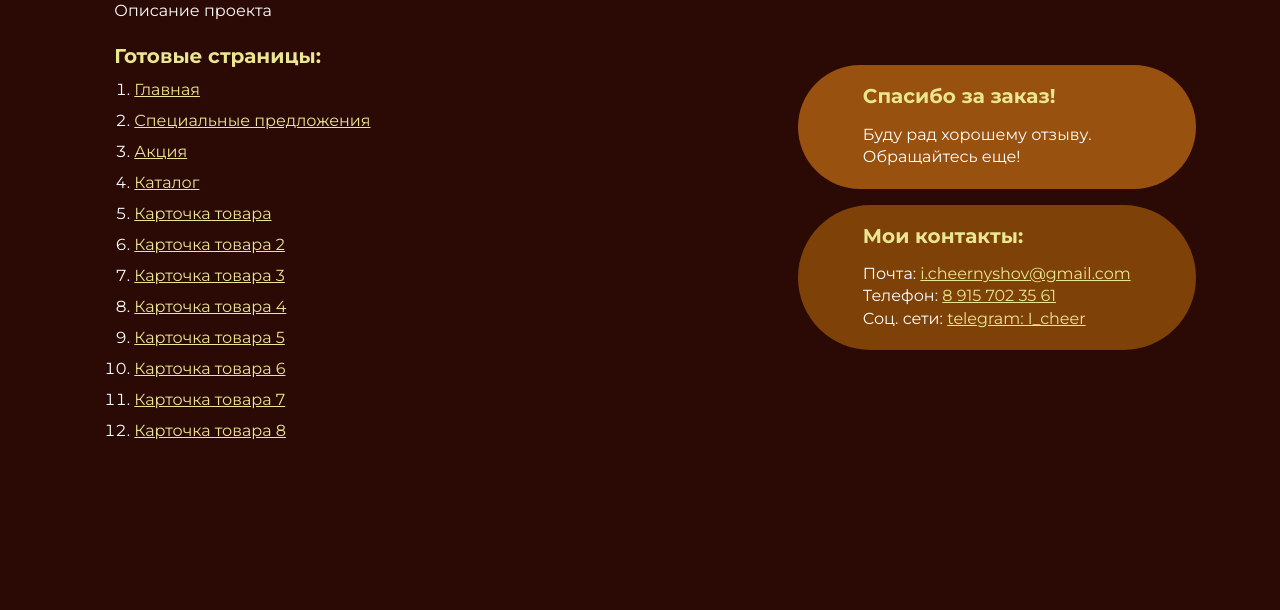
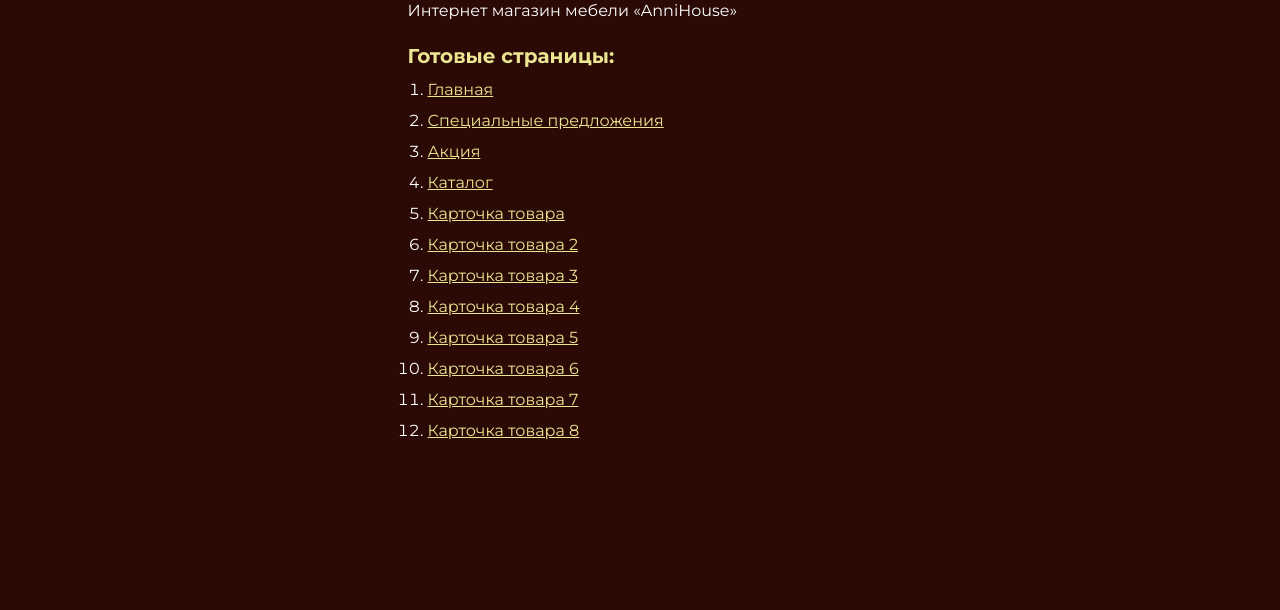
Before and after one commit to IgCheer/AniHouse, a plain HTML site: page index.html in a window 1280 px wide. Shown: the part 190-800 px from the top of the page. Drawn offline with Linux system fonts and the light colour scheme.

Commit message:
Update index.html

```diff
--- a/index.html
+++ b/index.html
@@ -13,7 +13,7 @@
 			<div class="rootpage">
 				<h1>Верстка «AnniHouse»</h1>
 				<div class="rootpage__info">
-					Описание проекта
+					Интернет магазин мебели «AnniHouse»
 				</div>
 				<h2>Готовые страницы:</h2>
 				<ol class="rootpage__list">
@@ -36,7 +36,7 @@
 					</ol> -->
 			</div>
 		</div>
-		<div class="rootpage__block">
+<!-- 		<div class="rootpage__block">
 			<div class="rootpage__tnx">
 				<h2>Спасибо за заказ!</h2>
 				<p>Буду рад хорошему отзыву.</p>
@@ -48,7 +48,7 @@
 				<p>Телефон: <a href="tel:89157023561">8 915 702 35 61</a></p>
 				<p>Соц. сети: <a href="https://t.me/I_cheer">telegram: I_cheer</a></p>
 			</div>
-		</div>
+		</div> -->
 	</div>
 
 </body>
```
